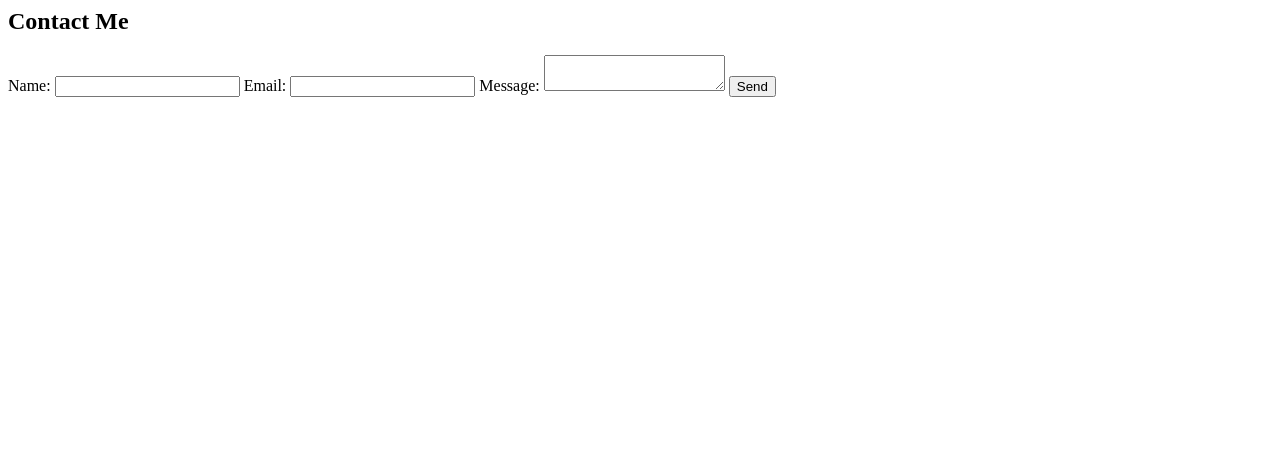
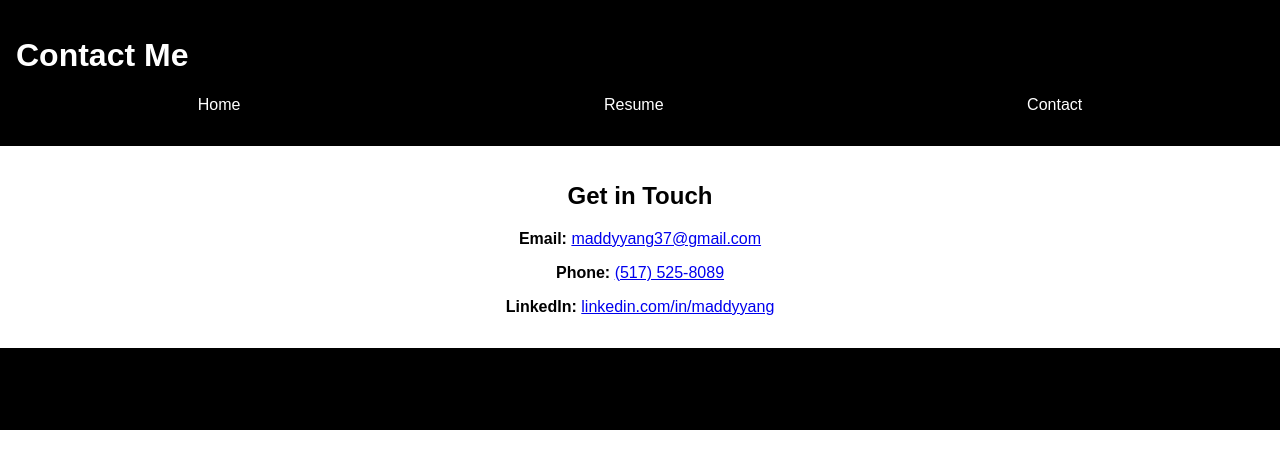
Before and after one commit to maddyyang/FinalProject, a plain HTML site: page contact.html in a window 1280 px wide. Drawn offline with Linux system fonts and the light colour scheme.

Commit message:
contact page

```diff
--- a/contact.html
+++ b/contact.html
@@ -1,12 +1,32 @@
-<main>
-    <h2>Contact Me</h2>
-    <form>
-        <label for="name">Name:</label>
-        <input type="text" id="name" name="name" required>
-        <label for="email">Email:</label>
-        <input type="email" id="email" name="email" required>
-        <label for="message">Message:</label>
-        <textarea id="message" name="message" required></textarea>
-        <button type="submit">Send</button>
-    </form>
-</main>
+<!DOCTYPE html>
+<html lang="en">
+<head>
+    <meta charset="UTF-8">
+    <meta name="viewport" content="width=device-width, initial-scale=1.0">
+    <title>Contact Me</title>
+    <link rel="stylesheet" href="style.css">
+</head>
+<body>
+    <header>
+        <h1>Contact Me</h1>
+        <nav>
+            <ul>
+                <li><a href="index.html">Home</a></li>
+                <li><a href="resume.html">Resume</a></li>
+                <li><a href="contact.html">Contact</a></li>
+            </ul>
+        </nav>
+    </header>
+    <main>
+        <section class="contact-info">
+            <h2>Get in Touch</h2>
+            <p><strong>Email:</strong> <a href="mailto:maddyyang37@gmail.com">maddyyang37@gmail.com</a></p>
+            <p><strong>Phone:</strong> <a href="tel:+15175258089">(517) 525-8089</a></p>
+            <p><strong>LinkedIn:</strong> <a href="https://www.linkedin.com/in/maddyyang" target="_blank">linkedin.com/in/maddyyang</a></p>
+        </section>
+    </main>
+    <footer>
+        <p>&copy; 2024 Madelynn Yang. All rights reserved.</p>
+    </footer>
+</body>
+</html>
```
